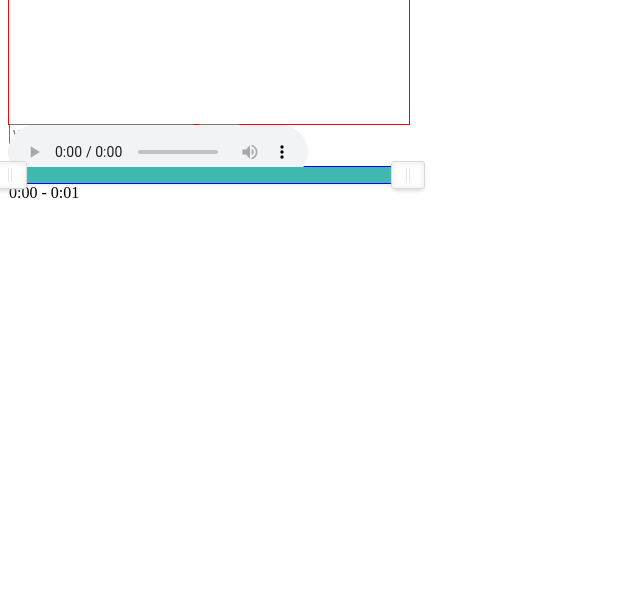
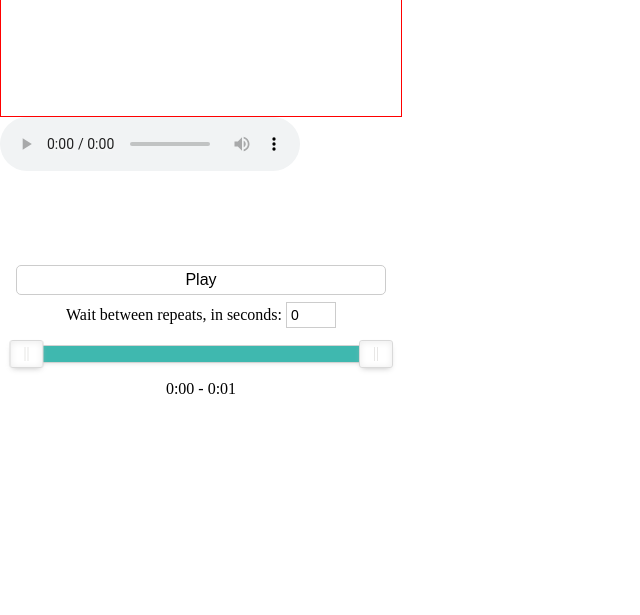
Before and after one commit to ajay-gandhi/repeat, a plain HTML site: page web/index.html in a window 1280 px wide. Shown: the part 185-800 px from the top of the page, without its empty margins (0-640 px from the left). Drawn offline with Linux system fonts and the light colour scheme.

Commit message:
Big style improvements for second pane

```diff
--- a/web/index.html
+++ b/web/index.html
@@ -12,20 +12,25 @@
     <div class="Pane">
       <label for="selectFileInput">
         <div id="selectFile">
-          <h2>Select file</h2>
+          <h1>Select file</h1>
         </div>
       </label>
       <input id="selectFileInput" type="file" accept="audio/*" />
     </div>
     <div class="Pane">
-      <input id="waitBetweenRepeat" type="text" placeholder="Wait between repeat in seconds" />
-      <button id="togglePlayback" type="button">Play</button>
       <div class="metadata">
-        <h3 id="fileTitle"></h3>
-        <h4 id="fileDuration"></h4>
+        <h2 id="fileTitle"></h2>
+        <h3 id="fileDuration"></h3>
       </div>
-      <div id="timeSelector" style="width: 400px; border: 1px solid blue"></div>
-      <div id="selectedTime"></div>
+      <div class="controls">
+        <button id="togglePlayback" type="button">Play</button>
+        <div>
+          <label for="waitBetweenRepeat">Wait between repeats, in seconds:</label>
+          <input id="waitBetweenRepeat" type="number" min="0" max="100" value="0" />
+        </div>
+        <div id="timeSelector"></div>
+        <div id="selectedTime"></div>
+      </div>
     </div>
   </div>
   <audio id="audio" controls="true" loop></audio>
--- a/web/style.css
+++ b/web/style.css
@@ -1,3 +1,8 @@
+* {
+  padding: 0;
+  margin: 0;
+  outline: none;
+}
 #root {
   width: 400px;
   height: 300px;
@@ -7,12 +12,14 @@
 .Pane {
   width: 100%;
   height: 100%;
+  text-align: center;
   transition: margin-top 200ms ease;
 }
 .Pane--advanced {
   margin-top: -300px;
 }
 
+/* First pane */
 #selectFile {
   height: 100%;
   display: flex;
@@ -23,3 +30,61 @@
 #selectFileInput {
   display: none;
 }
+
+/* Second pane */
+.metadata {
+  height: 100px;
+  display: flex;
+  flex-flow: column nowrap;
+  justify-content: center;
+  align-items: center;
+  padding: 15px;
+}
+#fileTitle {
+  font-size: 24px;
+  margin-bottom: 10px;
+  height: 30px;
+  width: 100%;
+  overflow-x: auto;
+  white-space: nowrap;
+}
+#fileDuration {
+  font-size: 18px;
+}
+
+.controls {
+  height: 140px;
+  display: flex;
+  flex-flow: column nowrap;
+  justify-content: space-around;
+  align-items: center;
+  padding: 15px;
+}
+#togglePlayback {
+  width: 100%;
+  height: 30px;
+  font-size: 16px;
+  border: 1px solid #ccc;
+  border-radius: 5px;
+  background: none;
+}
+#togglePlayback:hover {
+  background: #f2f2f2;
+}
+#togglePlayback:active {
+  background: #ccc;
+  border-color: #999;
+}
+
+#waitBetweenRepeat {
+  width: 40px;
+  font-size: 14px;
+  padding: 4px;
+  border: 1px solid #ccc;
+}
+
+#timeSelector {
+  margin: 10px 20px;
+  display: block;
+  width: 95%;
+}
```
